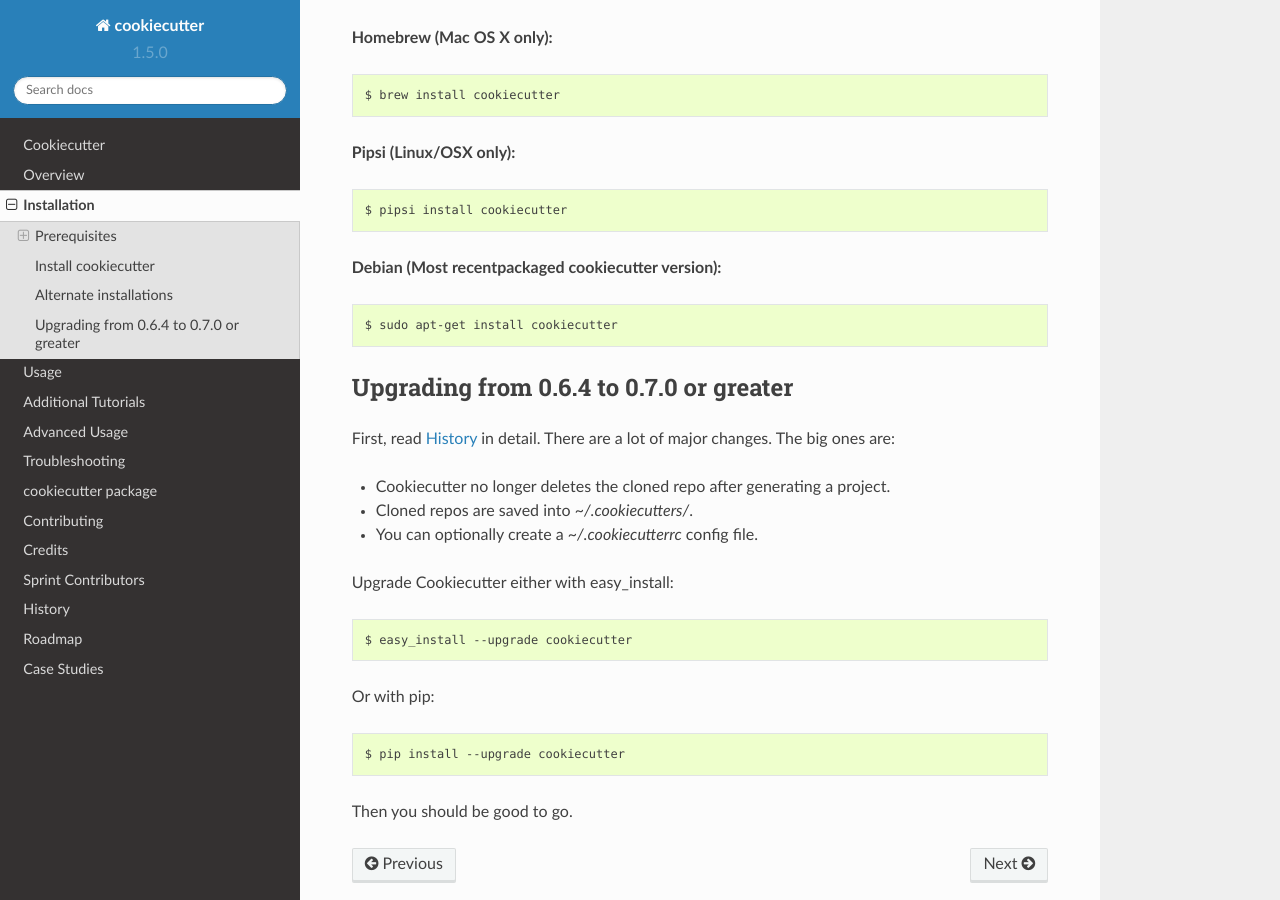
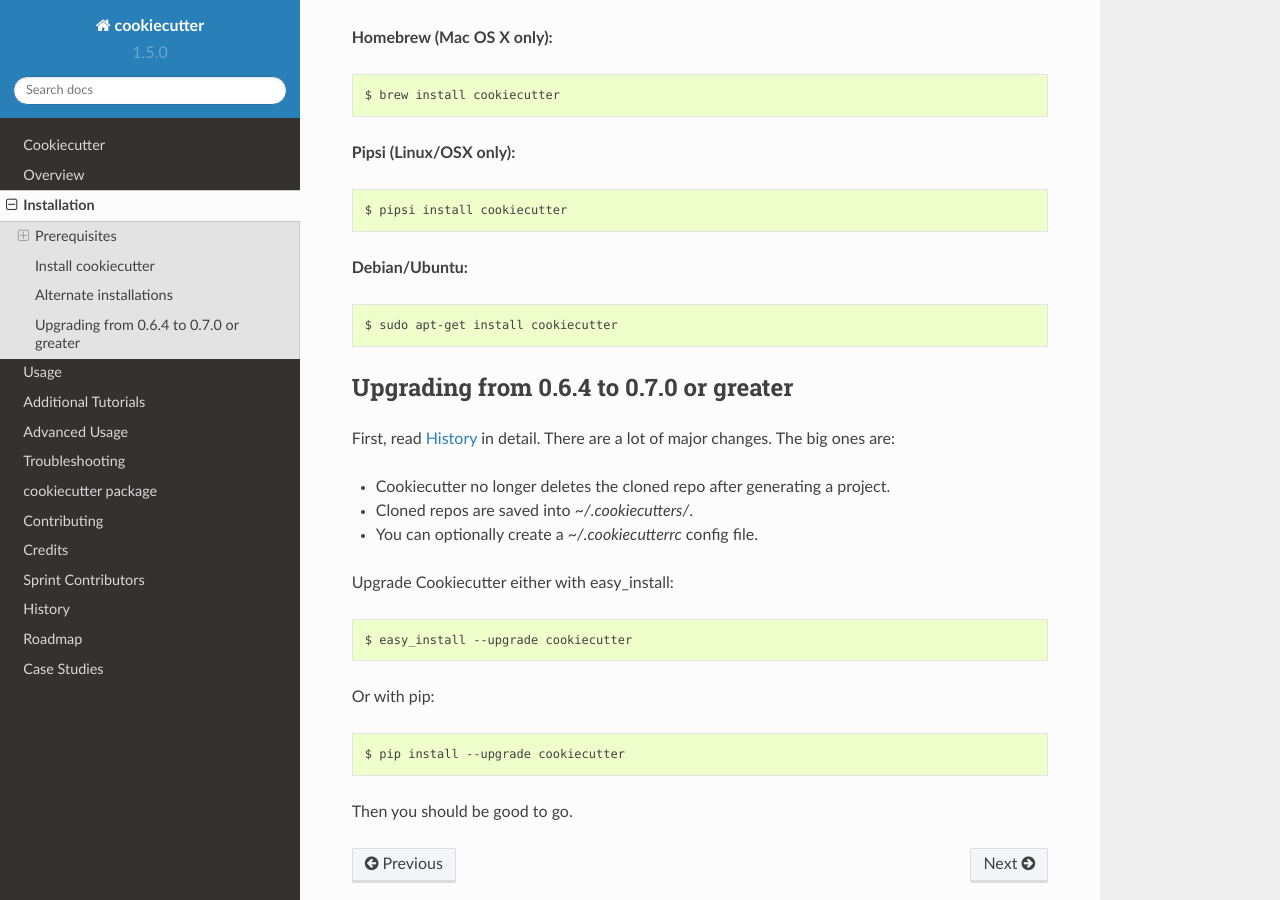
Before and after one commit to c-allen-tech/cookie, a Sphinx documentation site: the page built from docs/installation.rst, in a window 1280 px wide and 900 px high, scrolled down 1946 px. Built offline with Sphinx 7.4.7 and the Read the Docs theme 2.0.0, drawn with Linux system fonts in a browser that asks for light colours; formulas are drawn with MathJax 3.

Commit message:
Update heading to Debian/Ubuntu

```diff
--- a/docs/installation.rst
+++ b/docs/installation.rst
@@ -95,7 +95,7 @@ Alternate installations
 
     $ pipsi install cookiecutter
 
-**Debian (Most recentpackaged cookiecutter version):**
+**Debian/Ubuntu:**
 
 .. code-block:: bash
 
```
